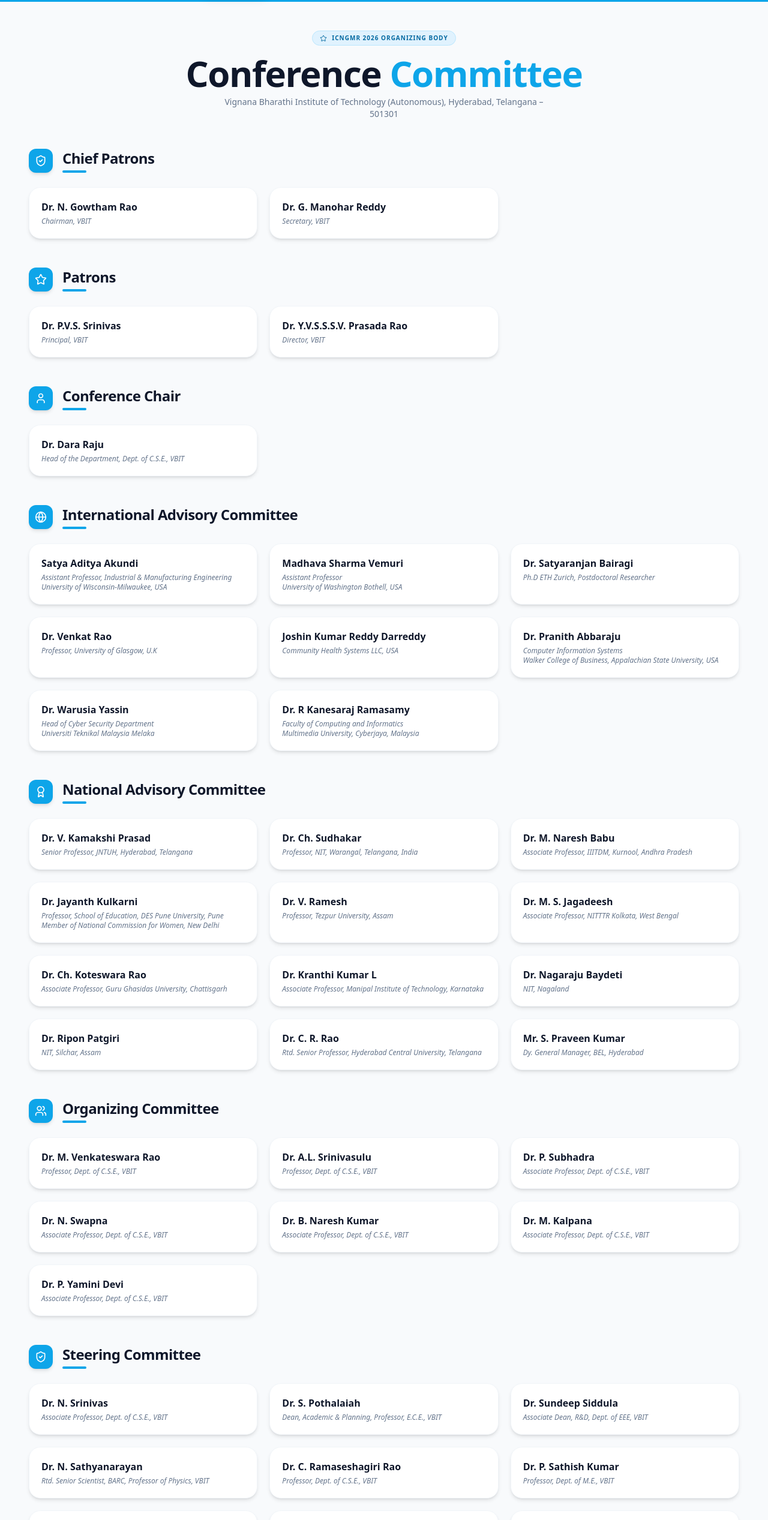
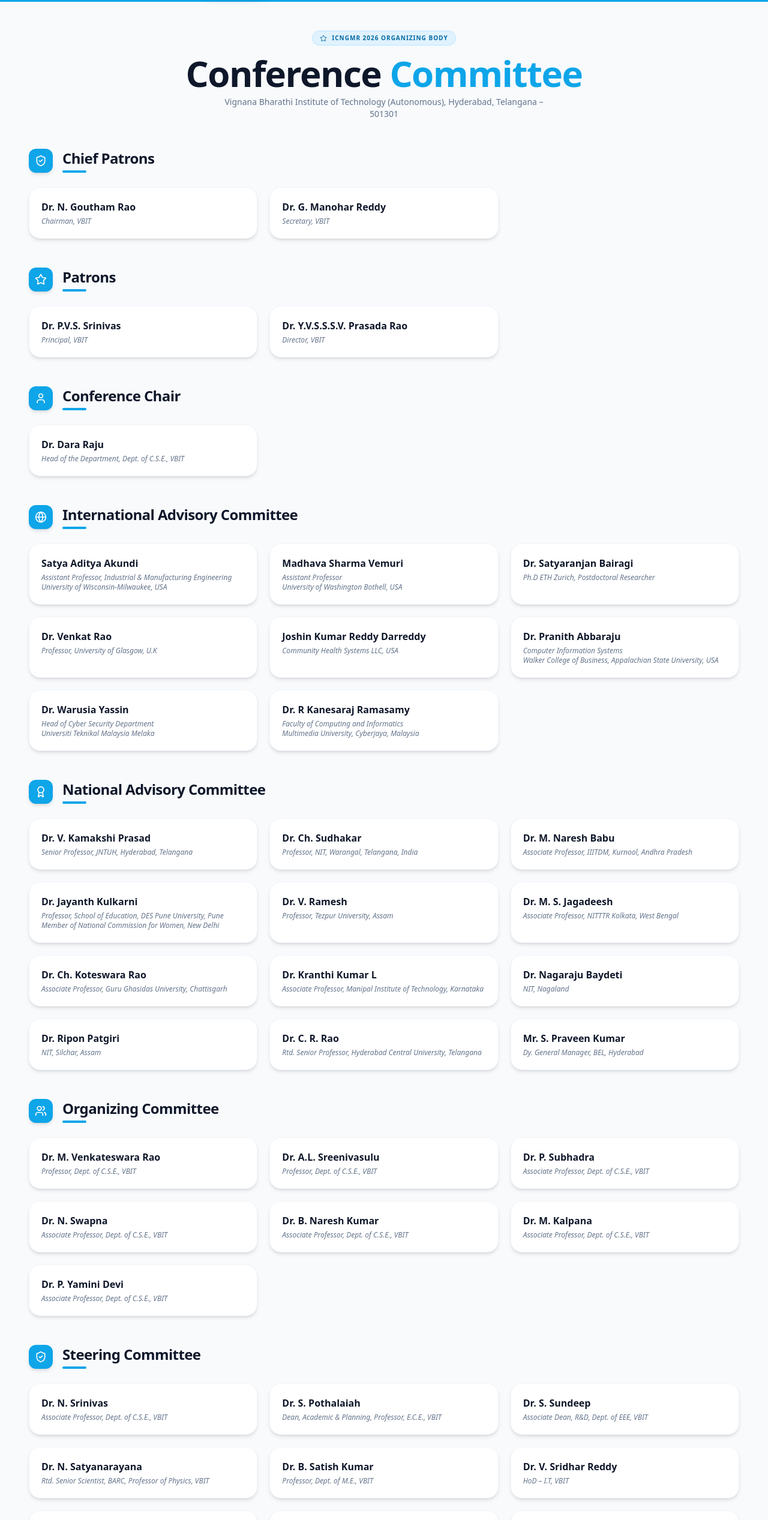
Before and after one commit to 23p61a05o0/IcNGMR2026, a React (Vite) app: page /committee in a window 1280 px wide. Shown: the part 234-2768 px from the top of the page at 60% size. Built offline with nearby package versions, Linux system fonts and the light colour scheme.

Commit message:
Spellings change

```diff
--- a/src/pages/Committee.tsx
+++ b/src/pages/Committee.tsx
@@ -10,7 +10,7 @@ interface Member {
 const AFFILIATION = ", VBIT";
 
 const chiefPatrons: Member[] = [
-  { name: 'Dr. N. Gowtham Rao', title: 'Chairman' + AFFILIATION },
+  { name: 'Dr. N. Goutham Rao', title: 'Chairman' + AFFILIATION },
   { name: 'Dr. G. Manohar Reddy', title: 'Secretary' + AFFILIATION },
 ];
 
@@ -64,7 +64,7 @@ const nationalAdvisory: Member[] = [
 
 const organizingCommittee: Member[] = [
   { name: 'Dr. M. Venkateswara Rao', title: 'Professor, Dept. of C.S.E.' + AFFILIATION },
-  { name: 'Dr. A.L. Srinivasulu', title: 'Professor, Dept. of C.S.E.' + AFFILIATION },
+  { name: 'Dr. A.L. Sreenivasulu', title: 'Professor, Dept. of C.S.E.' + AFFILIATION },
   { name: 'Dr. P. Subhadra', title: 'Associate Professor, Dept. of C.S.E.' + AFFILIATION },
   { name: 'Dr. N. Swapna', title: 'Associate Professor, Dept. of C.S.E.' + AFFILIATION },
   { name: 'Dr. B. Naresh Kumar', title: 'Associate Professor, Dept. of C.S.E.' + AFFILIATION },
@@ -80,16 +80,16 @@ const steeringCommittee: Member[] = [
 
   { name: 'Dr. N. Srinivas', title: 'Associate Professor, Dept. of C.S.E.' + AFFILIATION },
   { name: 'Dr. S. Pothalaiah', title: 'Dean, Academic & Planning, Professor, E.C.E.' + AFFILIATION },
-  { name: 'Dr. Sundeep Siddula', title: 'Associate Dean, R&D, Dept. of EEE' + AFFILIATION },
-  { name: 'Dr. N. Sathyanarayan', title: 'Rtd. Senior Scientist, BARC, Professor of Physics' + AFFILIATION },
-  { name: 'Dr. C. Ramaseshagiri Rao', title: 'Professor, Dept. of C.S.E.' + AFFILIATION },
-  { name: 'Dr. P. Sathish Kumar', title: 'Professor, Dept. of M.E.' + AFFILIATION },
+  { name: 'Dr. S. Sundeep ', title: 'Associate Dean, R&D, Dept. of EEE' + AFFILIATION },
+  { name: 'Dr. N. Satyanarayana', title: 'Rtd. Senior Scientist, BARC, Professor of Physics' + AFFILIATION },
+  // { name: 'Dr. C. Ramaseshagiri Rao', title: 'Professor, Dept. of C.S.E.' + AFFILIATION },
+  { name: 'Dr. B. Satish Kumar', title: 'Professor, Dept. of M.E.' + AFFILIATION },
   { name: 'Dr. V. Sridhar Reddy', title: 'HoD – I.T' + AFFILIATION },
   { name: 'Dr. Y. Raju', title: 'HoD – C.S.E. (DS)' + AFFILIATION },
-  { name: 'Dr. K. Sireesha', title: 'HoD – C.S.E. (A.I. & M.L.)' + AFFILIATION },
+  { name: 'Dr. K. Shirisha', title: 'HoD – C.S.E. (A.I. & M.L.)' + AFFILIATION },
   { name: 'Dr. P. Sushma', title: 'HoD – C.S.E. (Cyber Security)' + AFFILIATION },
   { name: 'Dr. G. Swamy', title: 'HoD – C.S.B.S.' + AFFILIATION },
-  { name: 'Dr. U. Poornalakshmi', title: 'HoD – E.C.E.' + AFFILIATION },
+  { name: 'Dr. Y. Poorna Lakshmi', title: 'HoD – E.C.E.' + AFFILIATION },
   { name: 'Dr. K. Neelima', title: 'HoD – E.E.E.' + AFFILIATION },
   { name: 'Dr. P. Kishore Kumar', title: 'HoD – M.E.' + AFFILIATION },
   { name: 'Dr. U. Ramakrishna', title: 'HoD – C.E.' + AFFILIATION },
```
